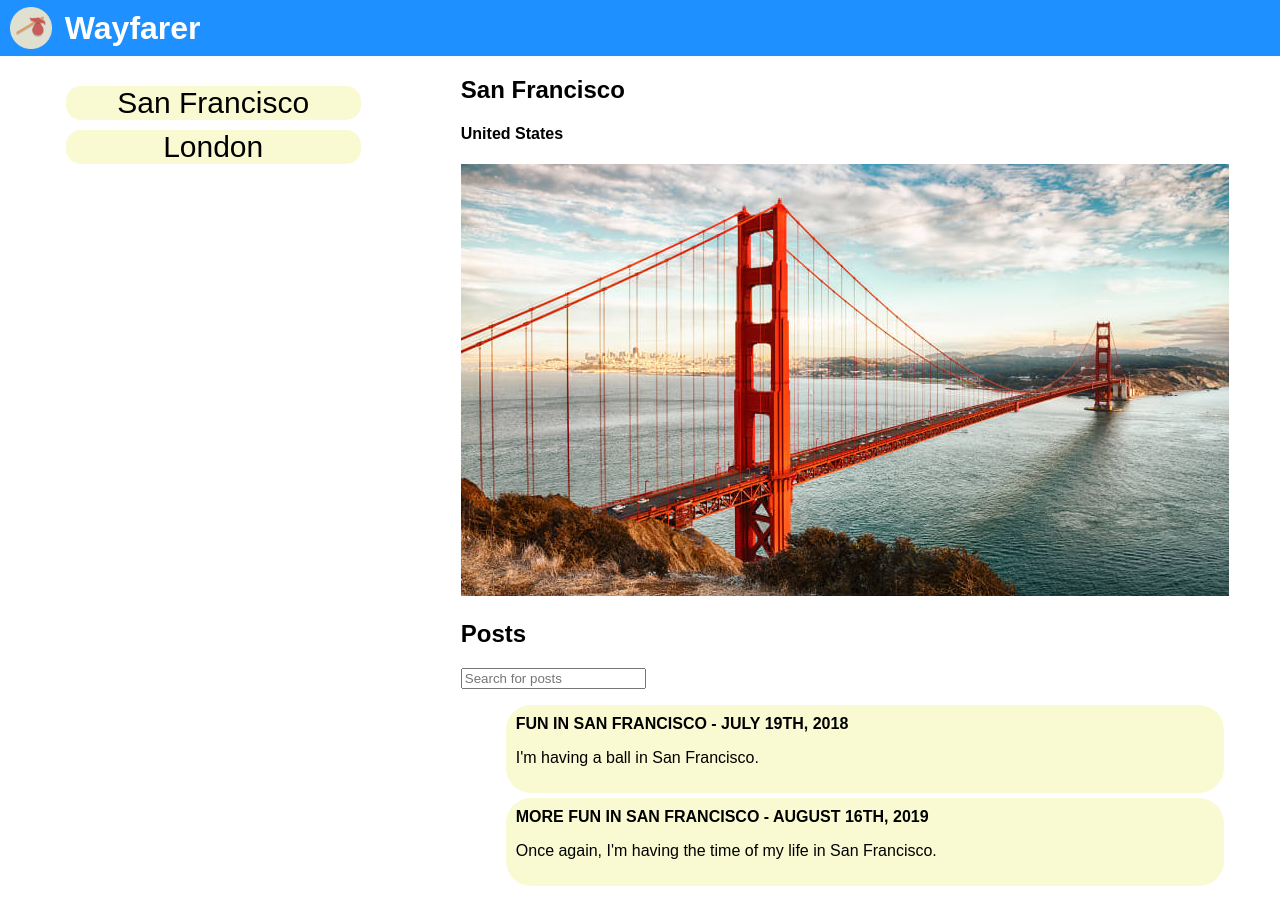
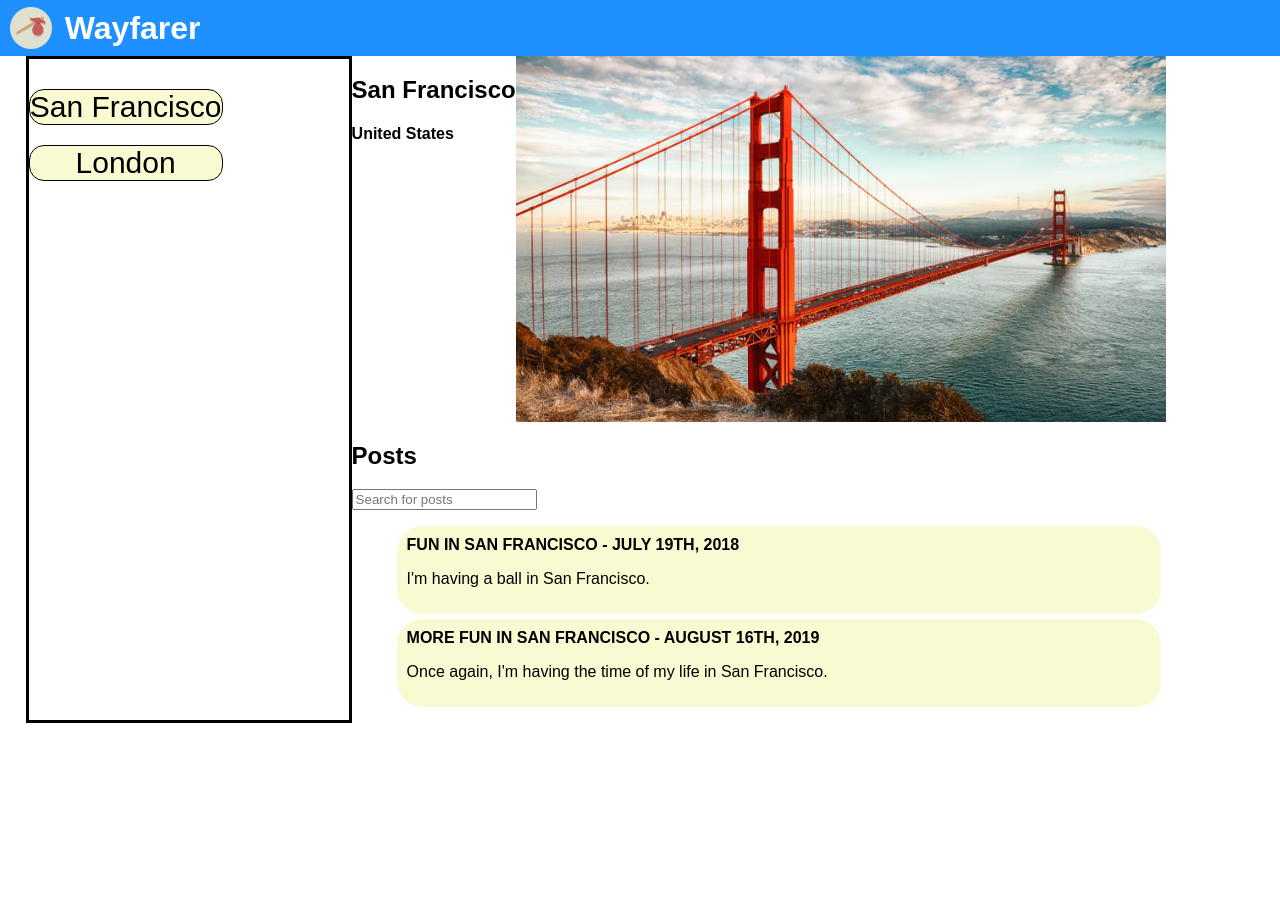
Before and after one commit to jackcurtin/wayfarer, an Angular app: page /cities/1 in a window 1280 px wide. Shown: the top 924 px of the page. After the commit the page ends 800 px from the top, so only its background shows below. Built offline with nearby package versions, Linux system fonts and the light colour scheme.

Commit message:
messing with css

```diff
--- a/src/app/app.component.css
+++ b/src/app/app.component.css
@@ -9,7 +9,9 @@ h1{
   margin-left: 1vw;
 }
 #content{
-  margin: 0px 2% 2%;
+  margin: 0px 2% 2% 2%;
+  display: inline-flex;
+  justify-content: space-evenly;
 }
 #logo{
   height: 75%;
--- a/src/app/cities/cities.component.css
+++ b/src/app/cities/cities.component.css
@@ -1,16 +1,24 @@
 #cities_landing{
   display: inline-flex;
-  justify-items: center;
+  justify-content: space-evenly;
+  margin: auto;
 }
 #cities_list{
-  width: 34vw;
+  width: 25vw;
   font-size: 30px;
+  border: black solid;
+  justify-content: center;
 }
 
 .city_links{
   text-align: center;
   background-color: lightgoldenrodyellow;
   border-radius: 15px;
-  margin: 10px 100px 0 0
+  margin-top: 20px;
+  border: black solid 1px;
+  width: 60%;
+}
 
+ul{
+  padding-left: 0px;
 }
--- a/src/app/cities/city-listing/city-listing.component.css
+++ b/src/app/cities/city-listing/city-listing.component.css
@@ -9,3 +9,19 @@
   text-transform: uppercase;
   font-weight: bold;
 }
+
+#city_header{
+  display: inline-flex;
+}
+
+#city_img{
+  width: 650px;
+  text-align: right;
+}
+
+#city_listing{
+  display: flex;
+  flex-direction: column;
+  width: 100%;
+  justify-items: center;
+}
--- a/src/app/cities/city-listing/city-listing.component.html
+++ b/src/app/cities/city-listing/city-listing.component.html
@@ -1,7 +1,10 @@
+<div id="city_listing">
   <div id="city_header">
+    <section id="city_header_text">
       <h2>{{city.name}}</h2>
       <h4>{{city.country}}</h4>
-  <img src='../../../assets/images/city-images/{{city.id}}.jpeg'>
+    </section>
+    <img id="city_img" src='../../../assets/images/city-images/{{city.id}}.jpeg'>
   </div>
   <div>
     <h2>Posts</h2>
@@ -22,3 +25,4 @@
       </li>
     </ul>
   </div>
+</div>
```
Lines whose indentation alone changed are shown as unchanged.
